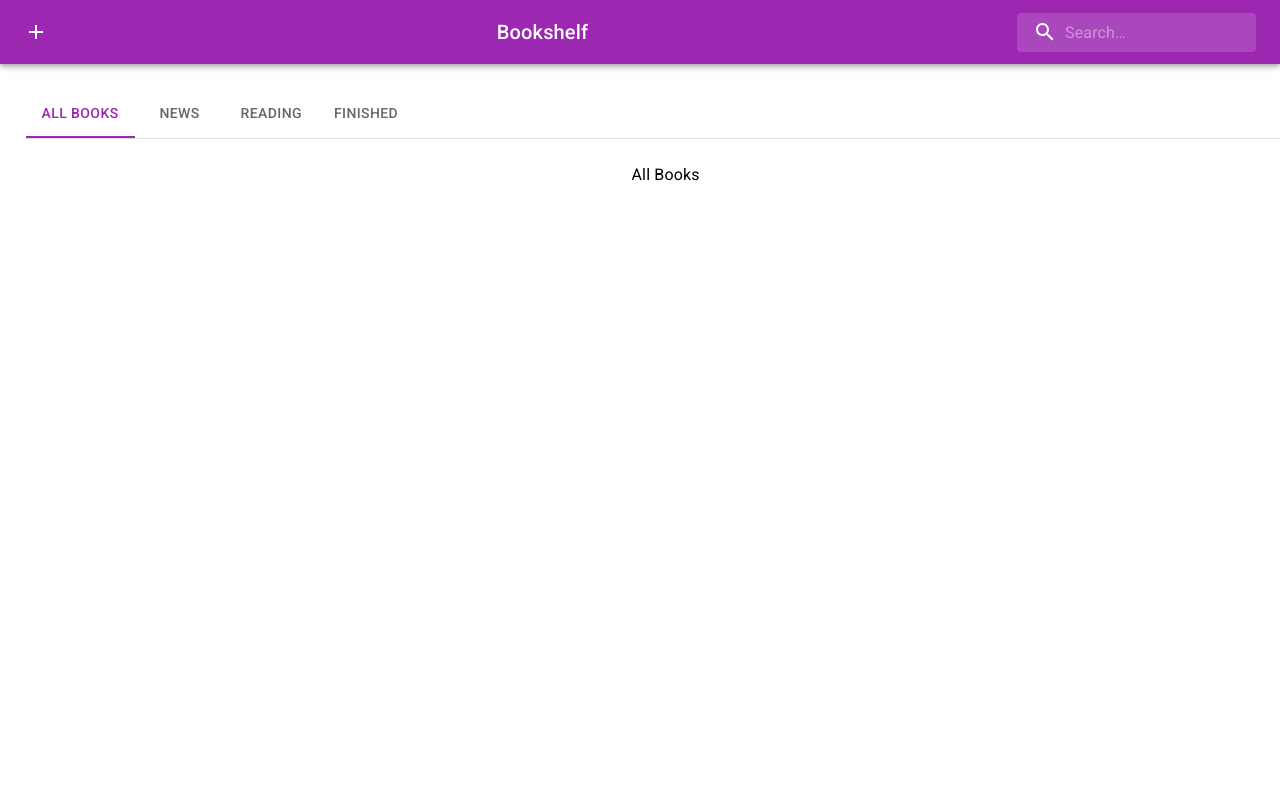
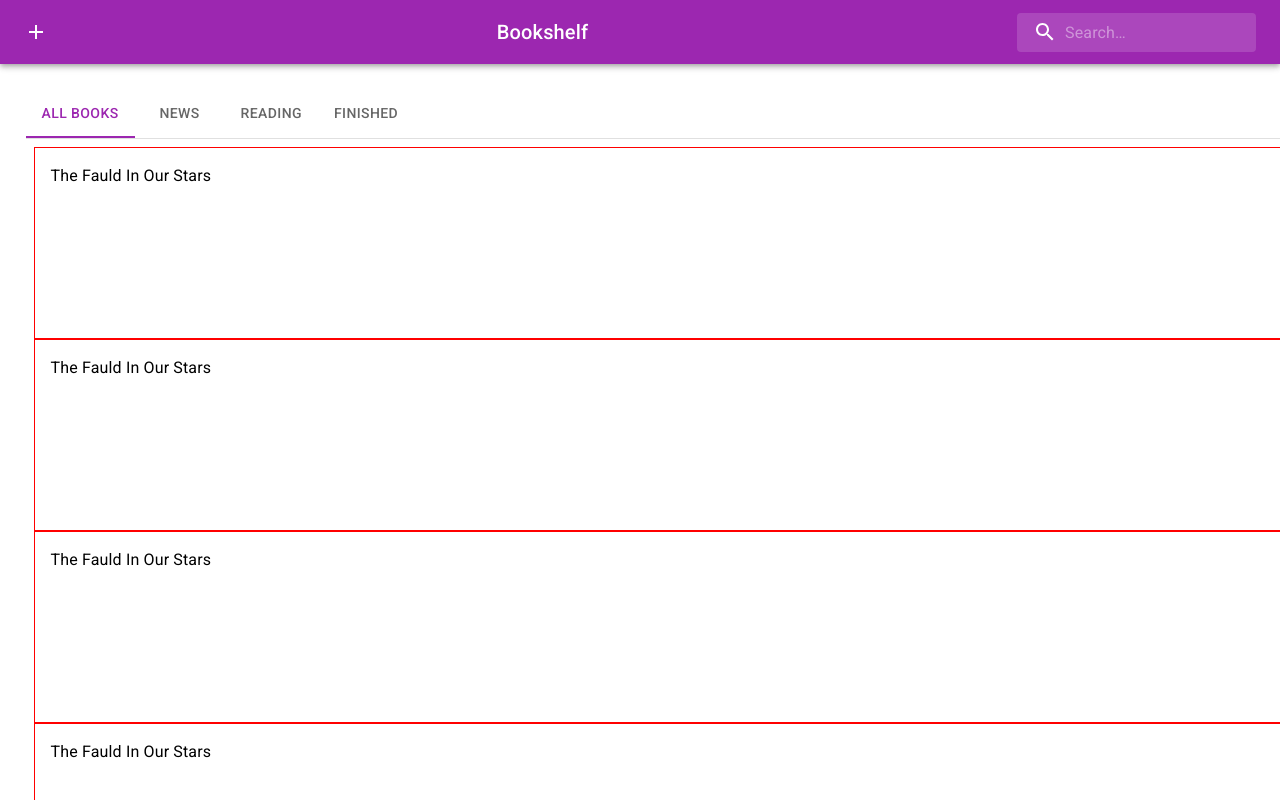
Before and after one commit to khumayunkh/bookshelf, a React (Create React App) app: page / in a window 1280 px wide. Shown: the top 800 px of the page. Built offline with nearby package versions, Linux system fonts and the light colour scheme.

Commit message:
allBooks

```diff
--- a/src/components/AllBooks/AllBooks.tsx
+++ b/src/components/AllBooks/AllBooks.tsx
@@ -1,11 +1,20 @@
 import React from "react";
-
-
+import Box from '@mui/material/Box';
+import Grid from '@mui/material/Grid';
+import {books} from './../array'
 
 export default function AllBooks(){
     return(
         <>
-
+        <Box sx={{ flexGrow: 1,}}>
+          <Grid container spacing={2}>
+            {books.map((item, index)=>
+            <Grid key={index} sx={{ width: '100%', height: '12rem', border: '1px red solid', justifyContent: 'start', display: 'flex'}} item xs={12}>
+              {item.title}
+            </Grid>
+            )}
+          </Grid>
+        </Box>
         </>
     )
 }
--- a/src/components/Menu/Menu.tsx
+++ b/src/components/Menu/Menu.tsx
@@ -3,6 +3,7 @@ import Tabs from '@mui/material/Tabs';
 import Tab from '@mui/material/Tab';
 import Typography from '@mui/material/Typography';
 import Box from '@mui/material/Box';
+import AllBooks from '../AllBooks/AllBooks';
 
 
 interface TabPanelProps {
@@ -56,7 +57,7 @@ export default function Menu() {
             </Tabs>
           </Box>
           <TabPanel value={value} index={0}>
-            All Books
+            <AllBooks/>
           </TabPanel>
           <TabPanel value={value} index={1}>
             News
--- /dev/null
+++ b/src/components/array.tsx
@@ -0,0 +1,100 @@
+import book from './../images/book.jpg'
+
+export const books = [
+    {
+        title : 'The Fauld In Our Stars',
+        published : '2021',
+        author: 'Eben Upton',
+        cover : <img src={book}/>
+    },
+    {
+        title : 'The Fauld In Our Stars',
+        published : '2021',
+        author: 'Eben Upton',
+        cover : <img src={book}/>
+    },
+    {
+        title : 'The Fauld In Our Stars',
+        published : '2021',
+        author: 'Eben Upton',
+        cover : <img src={book}/>
+    },
+    {
+        title : 'The Fauld In Our Stars',
+        published : '2021',
+        author: 'Eben Upton',
+        cover : <img src={book}/>
+    },
+    {
+        title : 'The Fauld In Our Stars',
+        published : '2021',
+        author: 'Eben Upton',
+        cover : <img src={book}/>
+    },
+    {
+        title : 'The Fauld In Our Stars',
+        published : '2021',
+        author: 'Eben Upton',
+        cover : <img src={book}/>
+    },
+    {
+        title : 'The Fauld In Our Stars',
+        published : '2021',
+        author: 'Eben Upton',
+        cover : <img src={book}/>
+    },
+    {
+        title : 'The Fauld In Our Stars',
+        published : '2021',
+        author: 'Eben Upton',
+        cover : <img src={book}/>
+    },
+    {
+        title : 'The Fauld In Our Stars',
+        published : '2021',
+        author: 'Eben Upton',
+        cover : <img src={book}/>
+    },
+    {
+        title : 'The Fauld In Our Stars',
+        published : '2021',
+        author: 'Eben Upton',
+        cover : <img src={book}/>
+    },
+    {
+        title : 'The Fauld In Our Stars',
+        published : '2021',
+        author: 'Eben Upton',
+        cover : <img src={book}/>
+    },
+    {
+        title : 'The Fauld In Our Stars',
+        published : '2021',
+        author: 'Eben Upton',
+        cover : <img src={book}/>
+    },
+    {
+        title : 'The Fauld In Our Stars',
+        published : '2021',
+        author: 'Eben Upton',
+        cover : <img src={book}/>
+    },
+    {
+        title : 'The Fauld In Our Stars',
+        published : '2021',
+        author: 'Eben Upton',
+        cover : <img src={book}/>
+    },
+    {
+        title : 'The Fauld In Our Stars',
+        published : '2021',
+        author: 'Eben Upton',
+        cover : <img src={book}/>
+    },
+    {
+        title : 'The Fauld In Our Stars',
+        published : '2021',
+        author: 'Eben Upton',
+        cover : <img src={book}/>
+    },
+]
```
Also changed, not shown: src/images/book.jpg (added).
